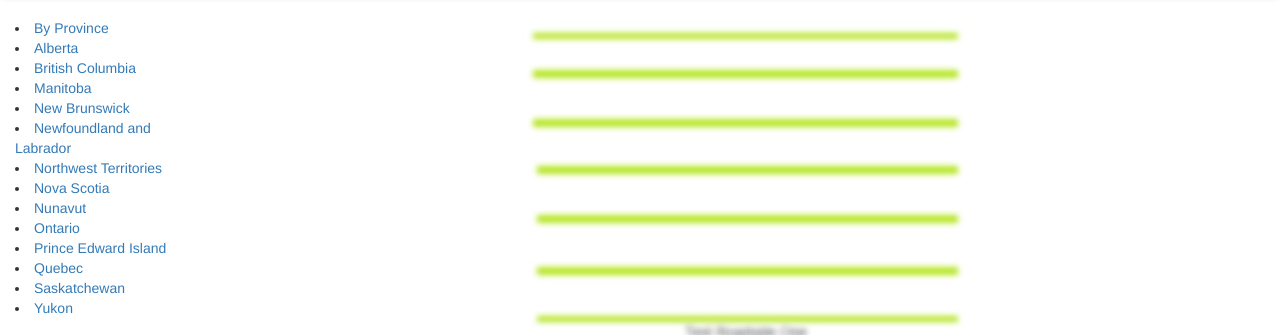
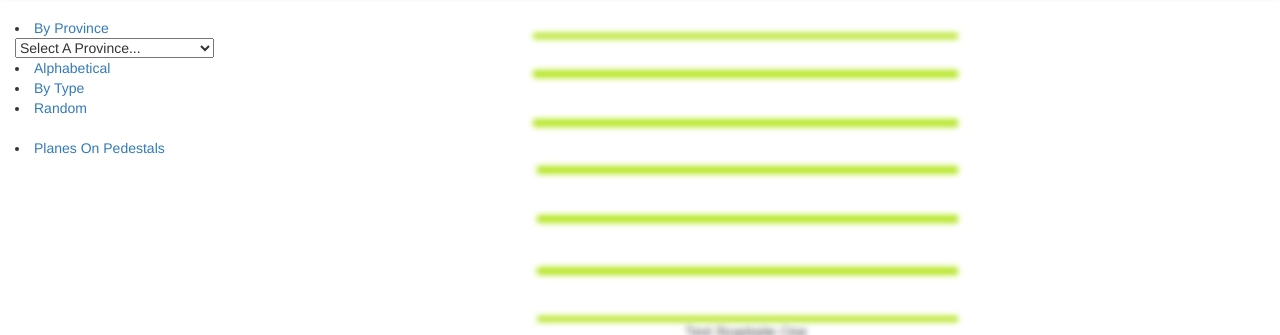
Before and after one commit to syvb/roadsides-www, a plain HTML site: page index.html in a window 1280 px wide. Shown: the part 278-613 px from the top of the page. Drawn offline with nearby package versions, Linux system fonts and the light colour scheme; no server answers.

Commit message:
Make province select a dropdown - adds #1

```diff
--- a/index.html
+++ b/index.html
@@ -1,5 +1,6 @@
 <!doctype html>
 <html>
+
 <head>
   <title>Roadside Attractions</title>
   <script src="https://code.jquery.com/jquery-2.2.3.min.js"></script>
@@ -15,9 +16,10 @@
   <script src="handlebars.js"></script>
   <script src="router.js"></script>
 </head>
+
 <body>
   <header>
-      <img src="imgs/header.svg" alt="Roadside Attractions" id="headerImg"/>
+    <img src="imgs/header.svg" alt="Roadside Attractions" id="headerImg" />
     <nav class="navbar navbar-default" class="center-block">
       <div class="container-fluid">
         <div class="navbar-header">
@@ -43,19 +45,22 @@
   </header>
   <div class="col-sm-3 col-md-2 sidebar">
     <li><a href="#/province">By Province</a></li>
-      <li><a href="#/alberta">Alberta</a></li>
-      <li><a href="#/bc">British Columbia</a></li>
-      <li><a href="#/manitoba">Manitoba</a></li>
-      <li><a href="#/newbrunswick">New Brunswick</a></li>
-      <li><a href="#/nfld">Newfoundland and Labrador</a></li>
-      <li><a href="#/nwt">Northwest Territories</a></li>
-      <li><a href="#/novascotia">Nova Scotia</a></li>
-      <li><a href="#/nunavut">Nunavut</a></li>
-      <li><a href="#/ontario">Ontario</a></li>
-      <li><a href="#/pei">Prince Edward Island</a></li>
-      <li><a href="#/quebec">Quebec</a></li>
-      <li><a href="#/sask">Saskatchewan</a></li>
-      <li><a href="#/yukon">Yukon</a></li>
+    <select id="province">
+      <option value="none">Select A Province...</option>
+      <option value="alberta">Alberta</option>
+      <option value="bc">British Columbia</option>
+      <option value="manitoba">Manitoba</option>
+      <option value="newbrunswick">New Brunswick</option>
+      <option value="nfld">Newfoundland and Labrador</option>
+      <option value="nwt">Northwest Territories</option>
+      <option value="novascotia">Nova Scotia</option>
+      <option value="nunavut">Nunavut</option>
+      <option value="ontario">Ontario</option>
+      <option value="pei">Prince Edward Island</option>
+      <option value="quebec">Quebec</option>
+      <option value="sask">Saskatchewan</option>
+      <option value="yukon">Yukon</option>
+      </select>
     <br />
     <li><a href="#/alphabet">Alphabetical</a></li>
     <li><a href="#/type">By Type</a></li>
@@ -66,16 +71,10 @@
   <!--roadside template-->
   <script id="roadside-template" type="text/x-handlebars-template">
     <img src="images/{{url}}.jpg" alt="{{name}}" />
-      <br />
-      {{name}}
-      <br />
-      {{#if description}}
-      {{description}}
-      <br />
-      {{/if}}
-      Location: {{city}}, {{province}}{{#if location}} - {{location}}{{/if}}{{#if gps}} - <a href="https://www.google.ca/maps/@{{gps}},16z">Google Maps</a>{{/if}}
-      <br />
-      {{#if credit}}Credit: {{{credit}}}{{/if}}
+    <br /> {{name}}
+    <br /> {{#if description}} {{description}}
+    <br /> {{/if}} Location: {{city}}, {{province}}{{#if location}} - {{location}}{{/if}}{{#if gps}} - <a href="https://www.google.ca/maps/@{{gps}},16z">Google Maps</a>{{/if}}
+    <br /> {{#if credit}}Credit: {{{credit}}}{{/if}}
   </script>
   <article id="mainContent" class="text-center">
     <!--main content loaded here by script - just a filler image-->
@@ -87,4 +86,5 @@
   </footer>
   <br><br>
 </body>
+
 </html>
--- a/router.js
+++ b/router.js
@@ -55,7 +55,7 @@ window.onload = function() {
         document.getElementById(location.hash.replace(/[^a-zA-Z ]/g, "")).className += "active";
       } catch (e) {}
 
-    }
+    },
   };
   Roadsides.Router.highlightActive();
   if (window.onpopstate !== null) {
@@ -66,5 +66,13 @@ window.onload = function() {
   } else {
     window.onpopstate = Roadsides.Router.update;
   }
+  document.getElementById("province").addEventListener("change", function () {
+    var selected = document.getElementById("province").value;
+    if ((location.hash.replace("/", "") === selected) || (selected === "none")) {
+      return;
+    }
+    location.hash = selected;
+    Roadsides.Router.update();
+  });
   Roadsides.Router.update();
 };
```
Lines whose indentation alone changed are shown as unchanged.
